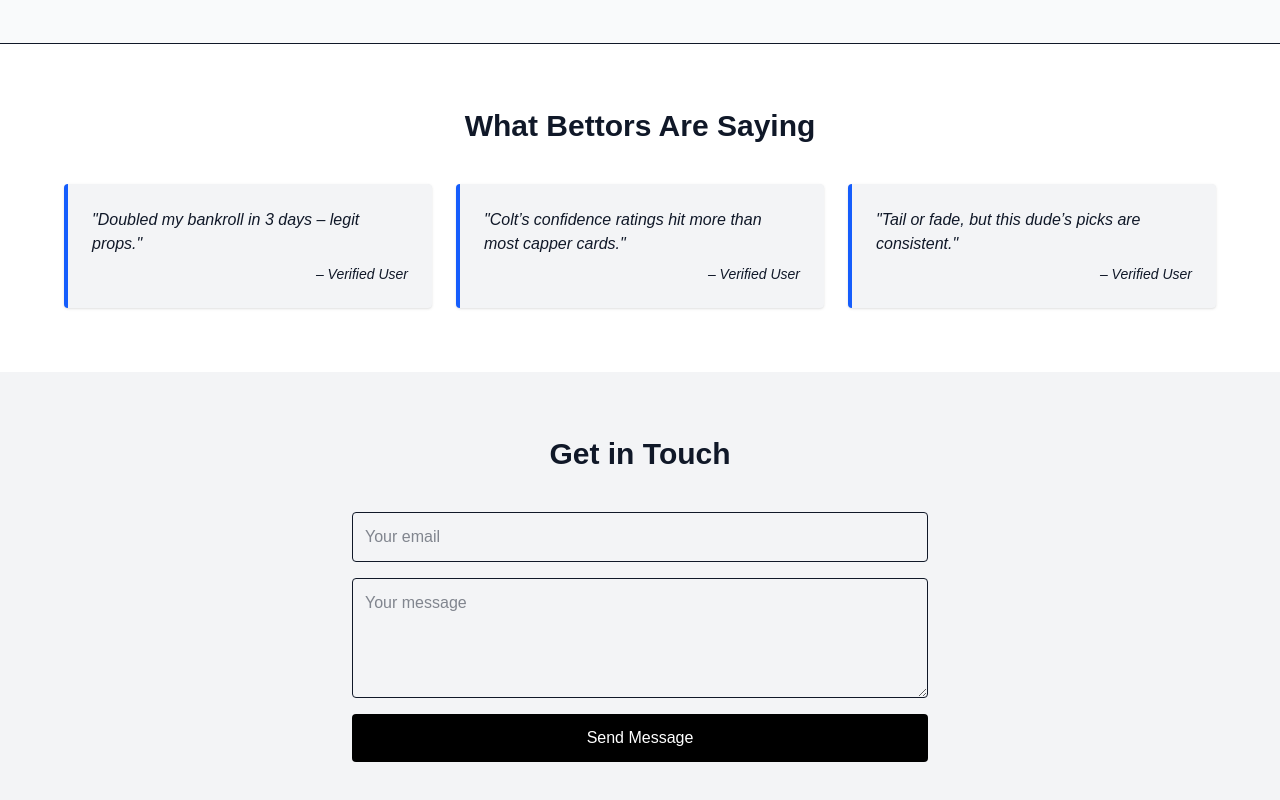
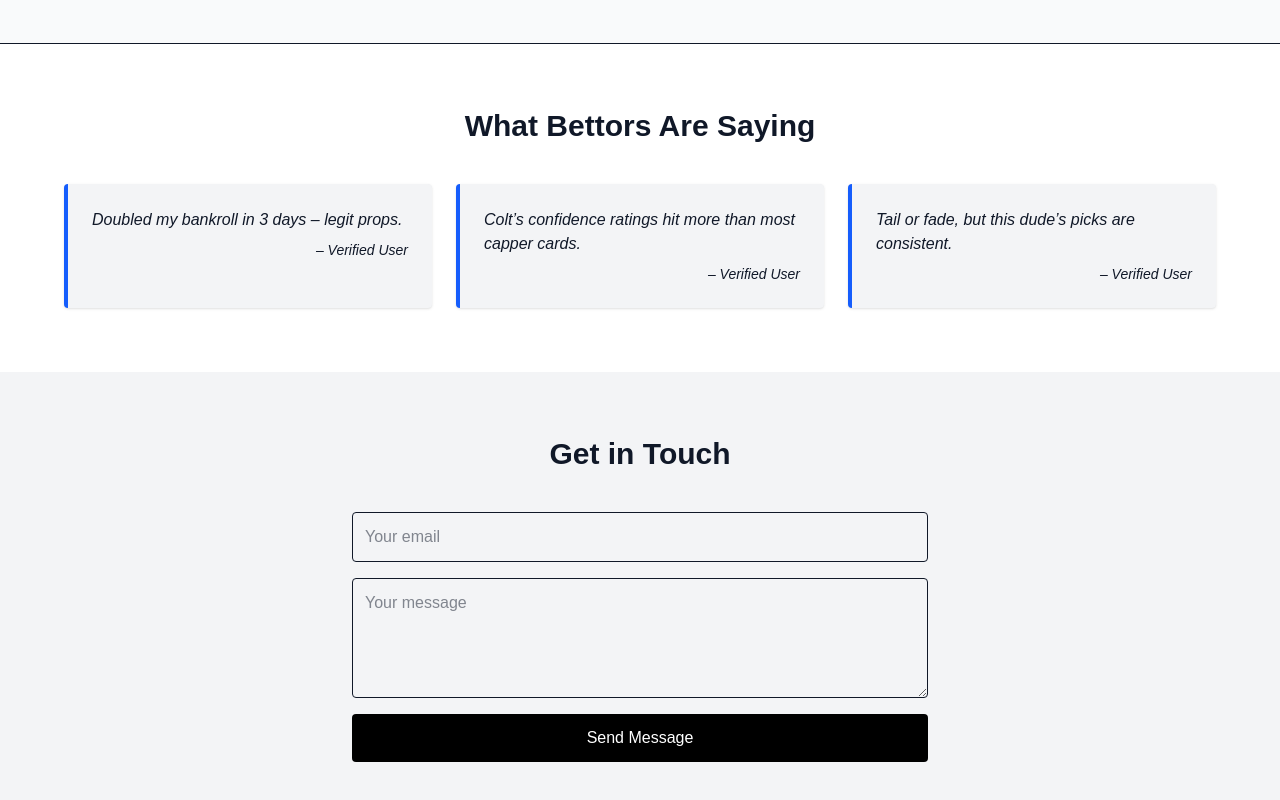
Before and after one commit to cashoutscolt/cashoutscolt-app, a Next.js app: page / in a window 1280 px wide. Shown: the part 1081-1881 px from the top of the page. Built offline with nearby package versions, Linux system fonts and the light colour scheme.

Commit message:
Fix ESLint quote issue for production build

```diff
--- a/src/app/page.tsx
+++ b/src/app/page.tsx
@@ -28,8 +28,8 @@ export default function Home() {
 
   const testimonials = [
     "Doubled my bankroll in 3 days – legit props.",
-    "Colt’s confidence ratings hit more than most capper cards.",
-    "Tail or fade, but this dude’s picks are consistent."
+    "Colt\u2019s confidence ratings hit more than most capper cards.",
+    "Tail or fade, but this dude\u2019s picks are consistent."
   ];
 
   return (
@@ -56,7 +56,7 @@ export default function Home() {
                 Buy with Stripe
               </a>
               <a
-                href="https://cash.app/$YourCashtag"
+                href="https://cash.app/$cashouts4e"
                 target="_blank"
                 className="text-blue-600 underline text-sm"
                 rel="noopener noreferrer"
@@ -76,7 +76,7 @@ export default function Home() {
               key={index}
               className="p-6 border-l-4 border-blue-600 bg-gray-100 rounded shadow"
             >
-              <p className="italic">"{quote}"</p>
+              <p className="italic">{quote}</p>
               <cite className="block mt-2 text-right text-sm">– Verified User</cite>
             </blockquote>
           ))}
```
